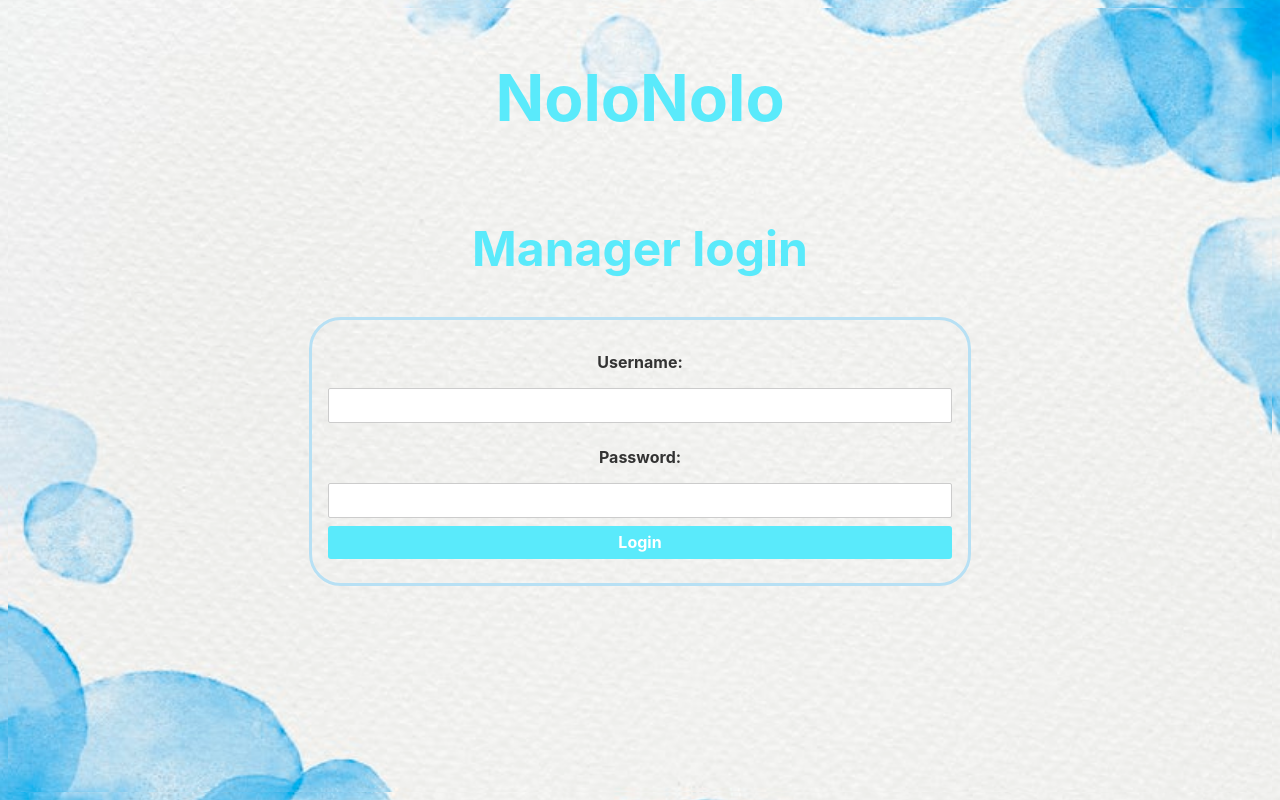
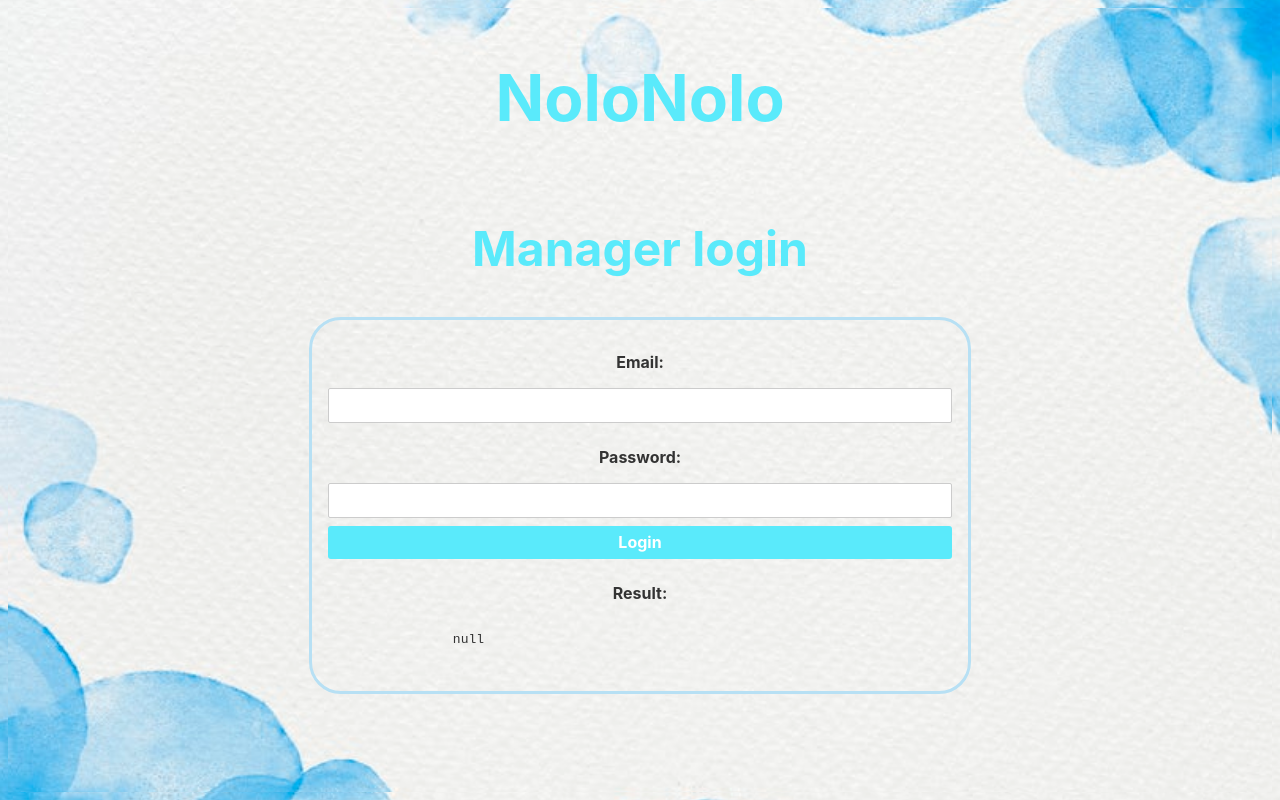
Before and after one commit to NoloFiniremoMaiPlus/manager, a Svelte app: page / in a window 1280 px wide. Built offline with nearby package versions, Linux system fonts and the light colour scheme.

Commit message:
login setup
non va ancora lmao ci guardo dopo

```diff
--- a/src/App.svelte
+++ b/src/App.svelte
@@ -1,17 +1,21 @@
 <script>
-	let username = ''
-	let password = ''
+	export let localhost;
+	let email = "" //manager@example.com
+	let password = "" //Managerpassword1
 	let result = null
 
 	async function doPost () {
-		const res = await fetch('https://httpbin.org/post', {
+		console.log(JSON.stringify({
+				email,
+				password
+			}))
+		const res = await fetch(localhost+'/auth/login', {
 			method: 'POST',
 			body: JSON.stringify({
-				username,
+				email,
 				password
 			})
 		})
-
 		const json = await res.json()
 		result = JSON.stringify(json)
 	}
@@ -20,9 +24,15 @@
 	<h1>NoloNolo</h1>
 	<h2>Manager login</h2>
 	<div>
-		<p>Username:</p><input bind:value={username}/>
-		<p>Password:</p><input bind:value={password}/>
+		<p>Email:</p><input bind:value={email} type="text"/>
+		<p>Password:</p><input bind:value={password} type="password"/>
 		<button type="button" on:click={doPost}>Login</button>
+		<p>
+			Result:
+		</p>
+		<pre>
+		{result}
+		</pre>
 	</div>
 </body>
 
--- a/src/main.js
+++ b/src/main.js
@@ -1,9 +1,9 @@
 import App from './App.svelte';
-
+//localhost = "https://192.168.178.65:8443"
 const app = new App({
 	target: document.body,
 	props: {
-		name: 'world'
+		localhost: 'https://192.168.178.65:8443/v1'
 	}
 });
 
```
